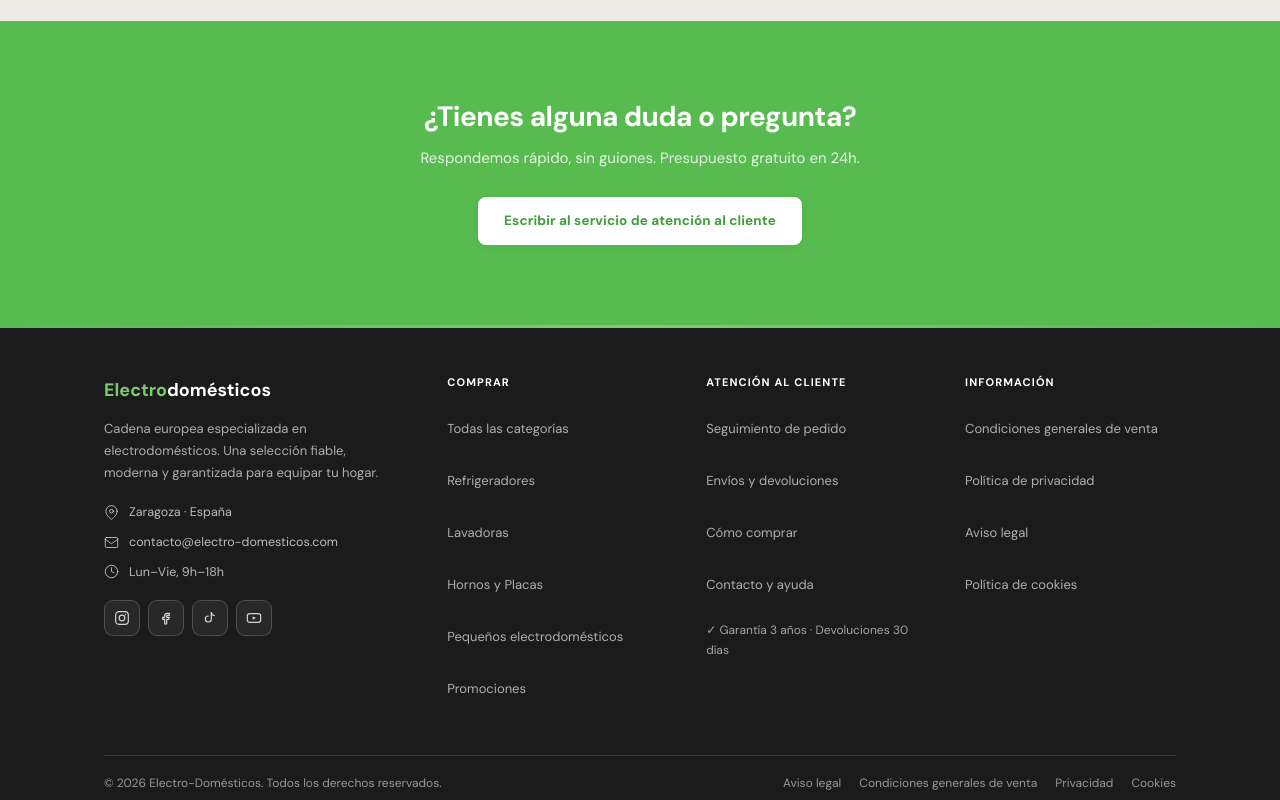
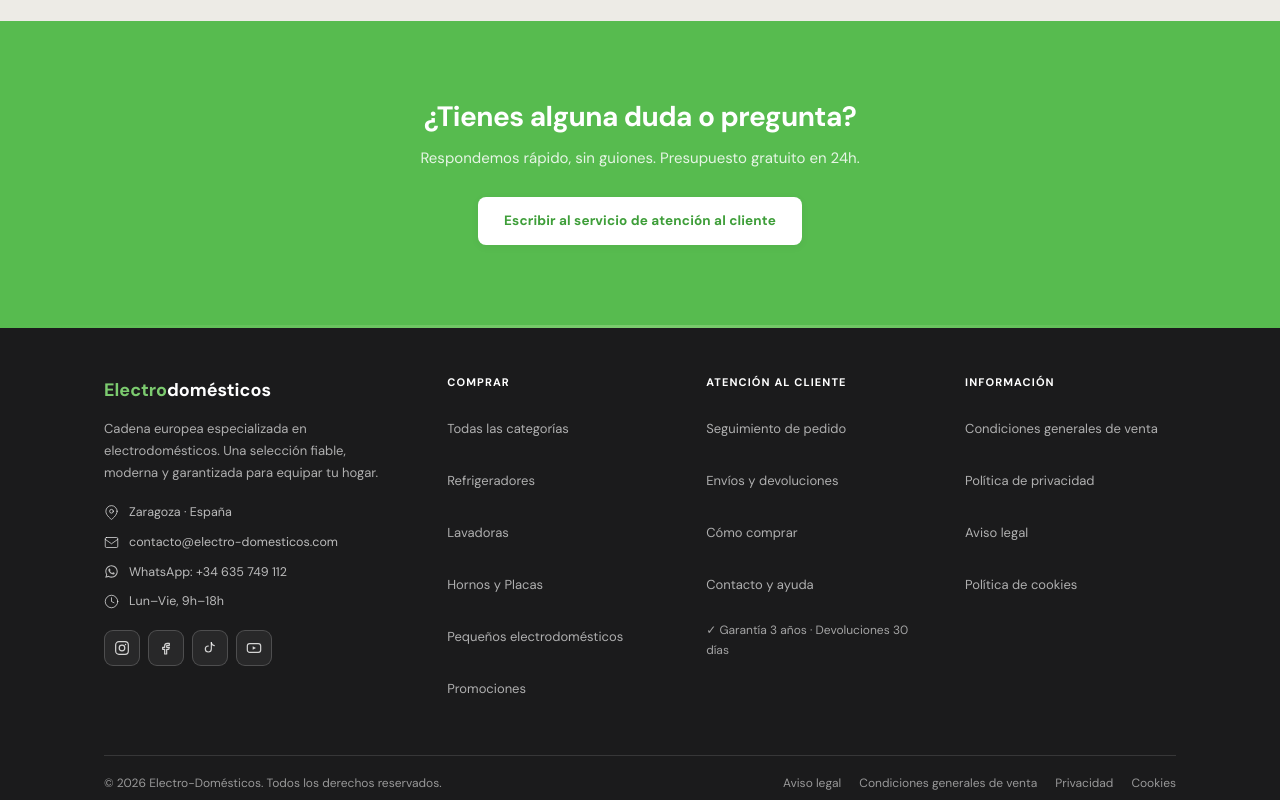
Before and after one commit to autokompetenz/electro-store, a React (Vite) app: page / in a window 1280 px wide. Shown: the part 9140-9940 px from the top of the page. Built offline with nearby package versions, Linux system fonts and the light colour scheme; no server answers.

Commit message:
feat(contact): numero WhatsApp service client (+34 635 749 112) - icone, lien wa.me dans le footer et la page contact

```diff
--- a/src/components/Footer.jsx
+++ b/src/components/Footer.jsx
@@ -1,5 +1,6 @@
 import { Link } from 'react-router-dom';
-import { MapPinIcon, MailIcon, ClockIcon, InstagramIcon, FacebookIcon, TikTokIcon, YouTubeIcon } from './Icons';
+import { MapPinIcon, MailIcon, ClockIcon, WhatsAppIcon, InstagramIcon, FacebookIcon, TikTokIcon, YouTubeIcon } from './Icons';
+import { company } from '../data/company';
 
 export default function Footer() {
   return (
@@ -31,6 +32,14 @@ export default function Footer() {
               <span style={{ display: 'flex', alignItems: 'center', gap: 10, color: 'rgba(255,255,255,0.7)' }}>
                 <MailIcon size={15} /> contacto@electro-domesticos.com
               </span>
+              <a
+                href={company.whatsappUrl}
+                target="_blank"
+                rel="noopener noreferrer"
+                style={{ display: 'flex', alignItems: 'center', gap: 10, color: 'rgba(255,255,255,0.7)', textDecoration: 'none' }}
+              >
+                <WhatsAppIcon size={15} /> WhatsApp: {company.phone}
+              </a>
               <span style={{ display: 'flex', alignItems: 'center', gap: 10, color: 'rgba(255,255,255,0.7)' }}>
                 <ClockIcon size={15} /> Lun–Vie, 9h–18h
               </span>
--- a/src/components/Icons.jsx
+++ b/src/components/Icons.jsx
@@ -297,3 +297,11 @@ export function YouTubeIcon({ size = 18 }) {
     </svg>
   );
 }
+
+export function WhatsAppIcon({ size = 18 }) {
+  return (
+    <svg width={size} height={size} viewBox="0 0 24 24" fill="currentColor" aria-hidden="true">
+      <path d="M12.04 2C6.58 2 2.13 6.45 2.13 11.91c0 1.75.46 3.45 1.32 4.95L2 22l5.25-1.38a9.9 9.9 0 004.79 1.22h.01c5.46 0 9.91-4.45 9.91-9.91S17.5 2 12.04 2zm0 18.15h-.01a8.2 8.2 0 01-4.19-1.15l-.3-.18-3.12.82.83-3.04-.2-.31a8.2 8.2 0 01-1.26-4.38c0-4.54 3.7-8.23 8.25-8.23a8.19 8.19 0 018.23 8.24c0 4.54-3.69 8.23-8.23 8.23zm4.52-6.16c-.25-.12-1.47-.72-1.69-.81-.23-.08-.39-.12-.56.12-.16.25-.64.81-.79.97-.14.17-.29.19-.54.06-.25-.12-1.05-.39-2-1.23-.74-.66-1.24-1.47-1.38-1.72-.15-.25-.02-.38.11-.51.11-.11.25-.29.37-.43.12-.15.16-.25.25-.41.08-.17.04-.31-.02-.43-.06-.12-.56-1.34-.76-1.84-.2-.48-.4-.42-.56-.43h-.48c-.17 0-.43.06-.66.31-.22.25-.86.85-.86 2.07 0 1.22.89 2.4 1.01 2.56.12.17 1.75 2.67 4.23 3.74.59.26 1.05.41 1.41.52.59.19 1.13.16 1.56.1.48-.07 1.47-.6 1.68-1.18.21-.58.21-1.07.14-1.18-.06-.11-.22-.17-.47-.29z" />
+    </svg>
+  );
+}
--- a/src/data/company.js
+++ b/src/data/company.js
@@ -12,5 +12,7 @@ export const company = {
   emailSales: 'ventas@electro-domesticos.com',
   emailSupport: 'atencioncliente@electro-domesticos.com',
   web: 'www.electro-domesticos.com',
+  phone: '+34 635 749 112',
+  whatsappUrl: 'https://wa.me/34635749112',
   updated: '10/09/2026',
 };
--- a/src/pages/Contact.jsx
+++ b/src/pages/Contact.jsx
@@ -1,5 +1,6 @@
 import { useState } from 'react';
-import { MapPinIcon, MailIcon, ClockIcon } from '../components/Icons';
+import { MapPinIcon, MailIcon, ClockIcon, WhatsAppIcon } from '../components/Icons';
+import { company } from '../data/company';
 import { sendMessage } from '../api';
 
 export default function Contact() {
@@ -95,11 +96,20 @@ export default function Contact() {
             {[
               { icon: <MapPinIcon />, title: 'Dirección', text: 'Ronda del Canal Imperial de Aragón,\n18-20 · 50197 Zaragoza, España' },
               { icon: <MailIcon />, title: 'Correo electrónico', text: 'contacto@electro-domesticos.com\nRespuesta en 24h' },
+              { icon: <WhatsAppIcon />, title: 'WhatsApp', text: `${company.phone}\nAtención al cliente`, href: company.whatsappUrl },
               { icon: <ClockIcon />, title: 'Horario', text: 'Lunes – Viernes\n9:00 – 18:00' },
-            ].map(card => (
-              <div key={card.title} className="card" style={{
+            ].map(card => {
+              const Card = card.href ? 'a' : 'div';
+              return (
+                <Card
+                  key={card.title}
+                  className="card"
+                  {...(card.href ? { href: card.href, target: '_blank', rel: 'noopener noreferrer' } : {})}
+                  style={{
                     padding: 'clamp(16px, 3vw, 22px)', display: 'flex', gap: 14,
-              }}>
+                    textDecoration: 'none', color: 'inherit',
+                  }}
+                >
                   <div style={{
                     width: 40, height: 40, borderRadius: 10, flexShrink: 0,
                     background: 'var(--terracotta-bg)', border: '1px solid var(--terracotta-border)',
@@ -114,8 +124,9 @@ export default function Contact() {
                       {card.text}
                     </p>
                   </div>
-              </div>
-            ))}
+                </Card>
+              );
+            })}
           </div>
         </div>
       </div>
```
Lines whose indentation alone changed are shown as unchanged.
